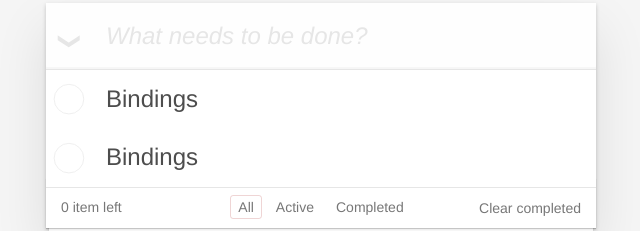
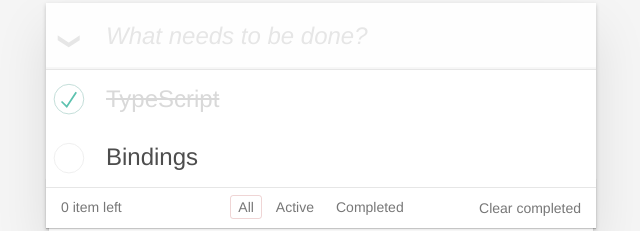
Before and after one commit to lean-stack/ng5-todomvc, an Angular app: page / in a window 1280 px wide. Shown: the part 127-358 px from the top of the page, without its empty margins (319-959 px from the left). Built offline with nearby package versions, Linux system fonts and the light colour scheme.

Commit message:
todos: rendering a list

```diff
--- a/src/app/todos/item/item.component.ts
+++ b/src/app/todos/item/item.component.ts
@@ -1,4 +1,4 @@
-import { Component, OnInit } from '@angular/core';
+import { Component, OnInit, Input } from '@angular/core';
 import { Todo } from '../model/todo';
 
 @Component({
@@ -9,18 +9,16 @@ import { Todo } from '../model/todo';
 export class ItemComponent implements OnInit {
 
   // Properties to render
+  @Input()
   public todo: Todo;
+
   public editMode = false;
   public editText: string;
 
-  constructor() { }
+  constructor() {
+  }
 
   ngOnInit() {
-    this.todo = {
-      id: 1,
-      title: 'Bindings',
-      completed: false
-    };
     this.editText = this.todo.title;
   }
 
--- a/src/app/todos/list/list.component.html
+++ b/src/app/todos/list/list.component.html
@@ -1,4 +1,3 @@
 <ul class="todo-list">
-  <todos-item></todos-item>
-  <todos-item></todos-item>
+  <todos-item *ngFor="let t of todos" [todo]="t"></todos-item>
 </ul>
--- a/src/app/todos/list/list.component.ts
+++ b/src/app/todos/list/list.component.ts
@@ -1,4 +1,5 @@
 import { Component, OnInit } from '@angular/core';
+import { Todo } from '../model/todo';
 
 @Component({
   selector: 'todos-list',
@@ -7,9 +8,23 @@ import { Component, OnInit } from '@angular/core';
 })
 export class ListComponent implements OnInit {
 
+  public todos: Todo[];
+
   constructor() { }
 
   ngOnInit() {
+    this.todos = [
+      {
+        id: 1,
+        title: 'TypeScript',
+        completed: true
+      },
+      {
+        id: 2,
+        title: 'Bindings',
+        completed: false
+      }
+    ];
   }
 
 }
```
